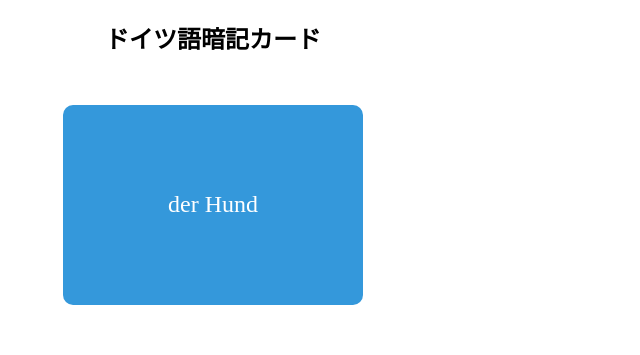
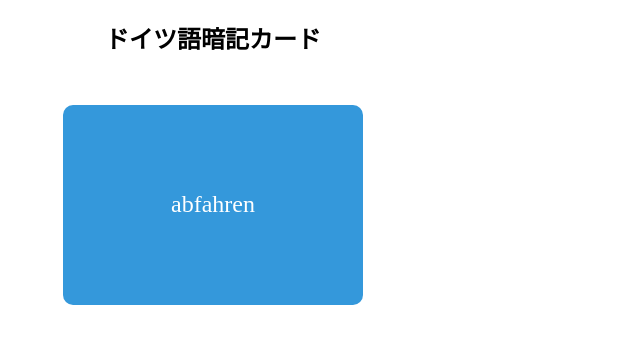
Before and after one commit to Ko40/GermanWords, a plain HTML site: page index.html in a window 1280 px wide. Shown: the top 355 px of the page, 427-1067 px from the left. Drawn offline with Linux system fonts and the light colour scheme.

Commit message:
Update index.html

```diff
--- a/index.html
+++ b/index.html
@@ -98,10 +98,6 @@
 <script>
   // 単語リスト（ドイツ語 - 日本語）
   const wordList = [
-    { german: 'der Hund', english: '犬' },
-    { german: 'die Katze', english: '猫' },
-    { german: 'der Apfel', english: 'リンゴ' },
-    { german: 'das Haus', english: '家' },
     { german: 'abfahren', english: '出発する' },
     { german: 'abholen', english: '迎えに行く' },
     { german: 'ändern', english: '変える、変わる' },
```
